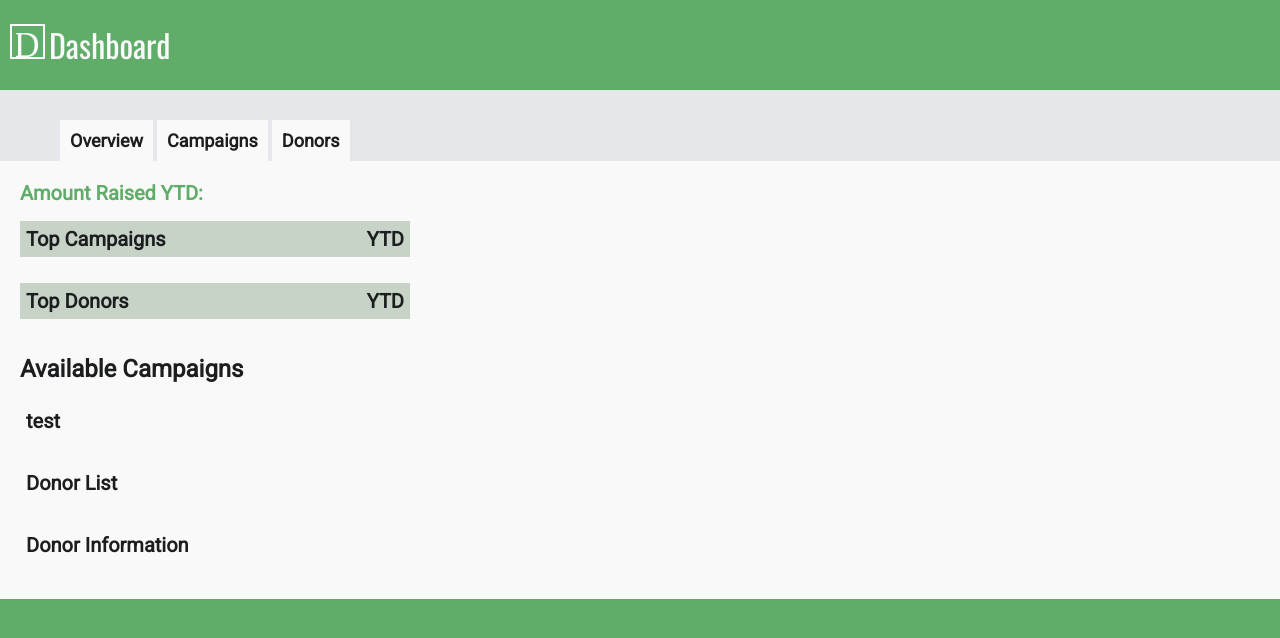
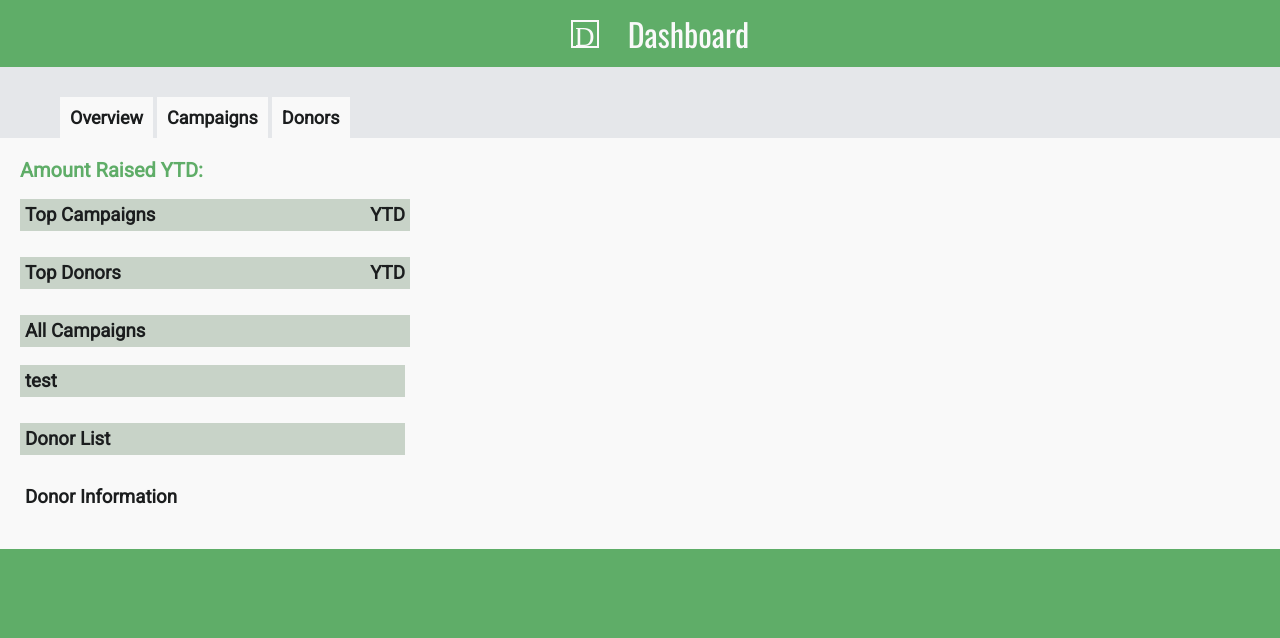
Before and after one commit to amicko/Non-Profit-Dashboard, a website: page index.html in a window 1280 px wide. Drawn offline with nearby package versions, Linux system fonts and the light colour scheme; no server answers.

Commit message:
Style tweaks with main content layout and header structure

```diff
--- a/index.html
+++ b/index.html
@@ -57,8 +57,8 @@
 
 	  	<div class="top_campaigns">
 		  	<div class= "border">
-		  		<a href="#"> <h2> Top Campaigns </h2> </a>
-		  		<h2> YTD </h2>
+		  		<a href="#"> <h3> Top Campaigns </h3> </a>
+		  		<h3> YTD </h3>
 		  	</div>
 		  	<ul id="topCampList">
 		  	</ul>
@@ -66,30 +66,30 @@
 
 	  	<div class="top_donors">
 	  		<div class= "border">
-		  	<a href="#" ><h2> Top Donors </h2> </a>
-		  	<h2> YTD </h2>
+		  	<a href="#" ><h3> Top Donors </h3> </a>
+		  	<h3> YTD </h3>
 		  	</div>
 		  	<ul id="topDonorList">
 		  	</ul>
 		</div>
 
 		<div class="all_campaigns">
-		  	<h2>Available Campaigns</h2>
+		  	<h3>All Campaigns</h3>
 		  	<ul class="menuCampaignList"></ul>
 		</div>
 
 		<div class="selected_campaign">
-		  	<h2>test</h2>
+		  	<h3>test</h3>
 		  	<ul class="menuDonorList"></ul>
 		</div>
 
 		<div class="donor_list">
-		  	<h2> Donor List </h2>
+		  	<h3> Donor List </h3>
 		  	<ul class="menuDonorList"></ul>
 		</div>
 
 		<div class="selected_donor">
-		  	<h2> Donor Information </h2>
+		  	<h3> Donor Information </h3>
 		  	<ul></ul>
 		</div>
 
--- a/styles/_global_styles.scss
+++ b/styles/_global_styles.scss
@@ -19,13 +19,15 @@ header{
 
 	a {
 		background-color: grey;
-		height: 35px;
-		width: 35px;
+		height: 28px;
+		width: 28px;
 		background: $bright_green url(../images/logo.svg) center no-repeat;
 		display: inline-block;
 		border: 2px solid $off_white;
 		padding: 4px;
 		margin-left: 10px;
+
+
 	}
 
 	h1{
@@ -33,6 +35,7 @@ header{
 		font-family:"Oswald";
 		color: $off_white;
 		font-weight: 400;
+		margin: 0;
 	}
 
 }
@@ -73,6 +76,8 @@ nav{
 
 ul{
 	list-style-type: none;
+	padding-left: 0;
+
 }
 
 section{
@@ -110,7 +115,7 @@ main{
 	.border{
 		background-color: $soft_green;
 
-		h2:nth-child(2){
+		h3:nth-child(2){
 		float:right;
 		}
 	}
@@ -136,10 +141,23 @@ main{
 
 
 
-	h2{
+	h3{
 		text-decoration: none;
-		margin: 6px;
+		margin: 5px;
 		display: inline-block;
-		font-size: 20px;
+
 	}
 }
+
+.selected_campaign, .donor_list, .all_campaigns{
+	clear: left;
+
+	h3{
+		display: block;
+		max-width: 400px;
+		background-color: $soft_green;
+		padding: 5px;
+		margin-left: 0;
+		margin-top: 0;
+	}
+}
--- a/styles/_media_queries.scss
+++ b/styles/_media_queries.scss
@@ -1,4 +1,18 @@
 @media screen and (min-width: 800px){
+
+	header{
+		text-align: center;
+
+		a{
+			margin-left: 50px;
+			margin-right: 15px;
+
+		}
+
+		h1{
+			margin: 10px;
+		}
+	}
 
 	.campaign_menu, .donor_menu{
 		float: left;
--- a/styles/main.sass.css
+++ b/styles/main.sass.css
@@ -13,8 +13,8 @@ header {
   background-color: #5FAD68; }
   header a {
     background-color: grey;
-    height: 35px;
-    width: 35px;
+    height: 28px;
+    width: 28px;
     background: #5FAD68 url(../images/logo.svg) center no-repeat;
     display: inline-block;
     border: 2px solid #f9f9f9;
@@ -24,7 +24,8 @@ header {
     display: inline-block;
     font-family: "Oswald";
     color: #f9f9f9;
-    font-weight: 400; }
+    font-weight: 400;
+    margin: 0; }
 
 nav {
   background-color: #E5E7EA;
@@ -46,7 +47,8 @@ nav {
     font-size: 18px; }
 
 ul {
-  list-style-type: none; }
+  list-style-type: none;
+  padding-left: 0; }
 
 section {
   width: 20%;
@@ -74,7 +76,7 @@ main {
       margin-top: 0; }
   .main_content .border {
     background-color: #C8D3C8; }
-    .main_content .border h2:nth-child(2) {
+    .main_content .border h3:nth-child(2) {
       float: right; }
   .main_content .top_campaigns {
     clear: left; }
@@ -90,13 +92,29 @@ main {
 .top_campaigns, .top_donors, .selected_campaign, .selected_donor, .donor_list {
   margin-bottom: 10px;
   overflow: auto; }
-  .top_campaigns h2, .top_donors h2, .selected_campaign h2, .selected_donor h2, .donor_list h2 {
+  .top_campaigns h3, .top_donors h3, .selected_campaign h3, .selected_donor h3, .donor_list h3 {
     text-decoration: none;
-    margin: 6px;
-    display: inline-block;
-    font-size: 20px; }
+    margin: 5px;
+    display: inline-block; }
+
+.selected_campaign, .donor_list, .all_campaigns {
+  clear: left; }
+  .selected_campaign h3, .donor_list h3, .all_campaigns h3 {
+    display: block;
+    max-width: 400px;
+    background-color: #C8D3C8;
+    padding: 5px;
+    margin-left: 0;
+    margin-top: 0; }
 
 @media screen and (min-width: 800px) {
+  header {
+    text-align: center; }
+    header a {
+      margin-left: 50px;
+      margin-right: 15px; }
+    header h1 {
+      margin: 10px; }
   .campaign_menu, .donor_menu {
     float: left;
     clear: left;
```
